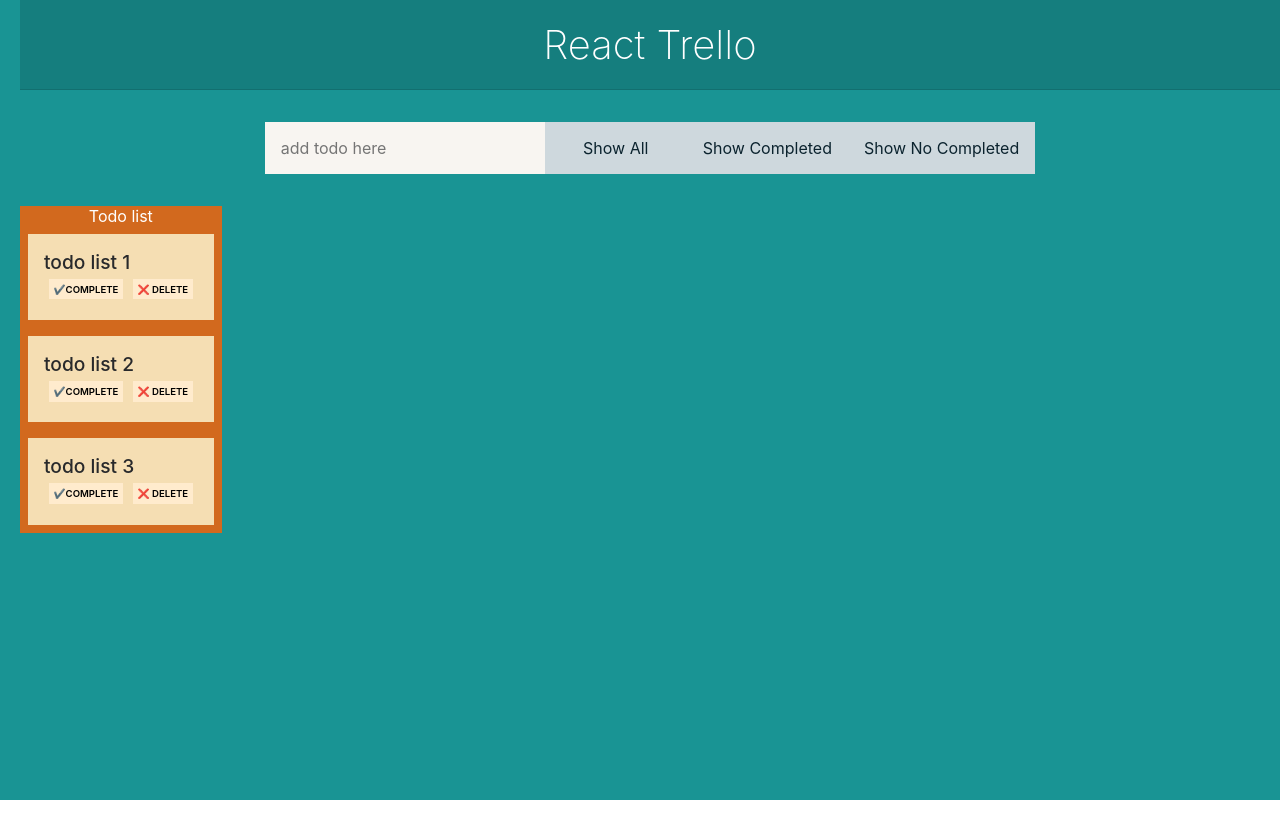
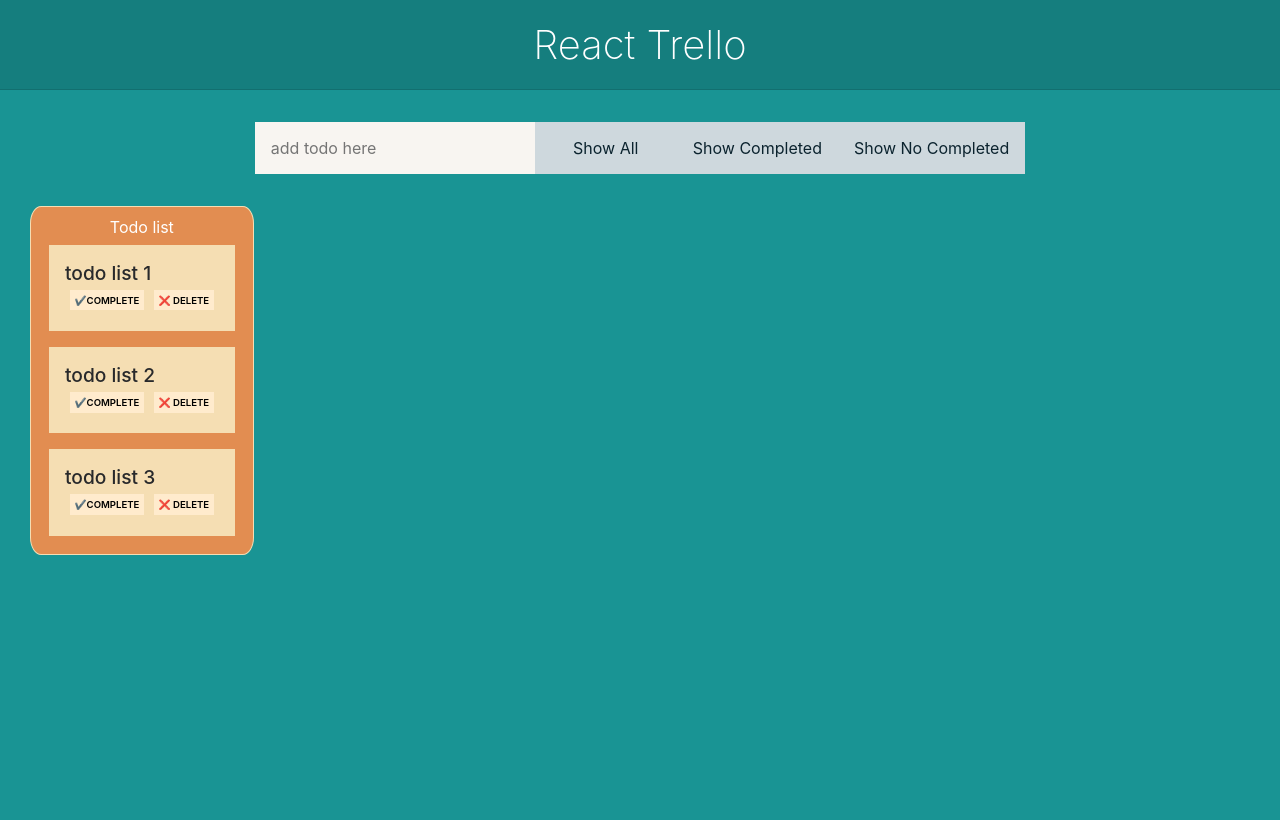
Before and after one commit to vedranaha/react-trello-redux, a React (Create React App) app: page / in a window 1280 px wide. Built offline with nearby package versions, Linux system fonts and the light colour scheme.

Commit message:
styling board; app-padding

```diff
--- a/src/App.css
+++ b/src/App.css
@@ -1,7 +1,7 @@
 .App {
   background: rgb(25, 148, 148);
   height: 100vh;
-  padding-left: 20px;
+  padding-bottom: 20px;
 }
 
 .Header {
--- a/src/components/Board.css
+++ b/src/components/Board.css
@@ -1,9 +1,13 @@
 .board {
   height: fit-content;
-  background-color: chocolate;
+  background-color: rgb(226, 141, 81);
   width: fit-content;
   display: flex;
   flex-direction: row-reverse;
   justify-content: space-evenly;
   align-items: center;
+  padding: 10px;
+  margin-left: 30px;
+  border: 1px solid wheat;
+  border-radius: 5%;
 }
```
